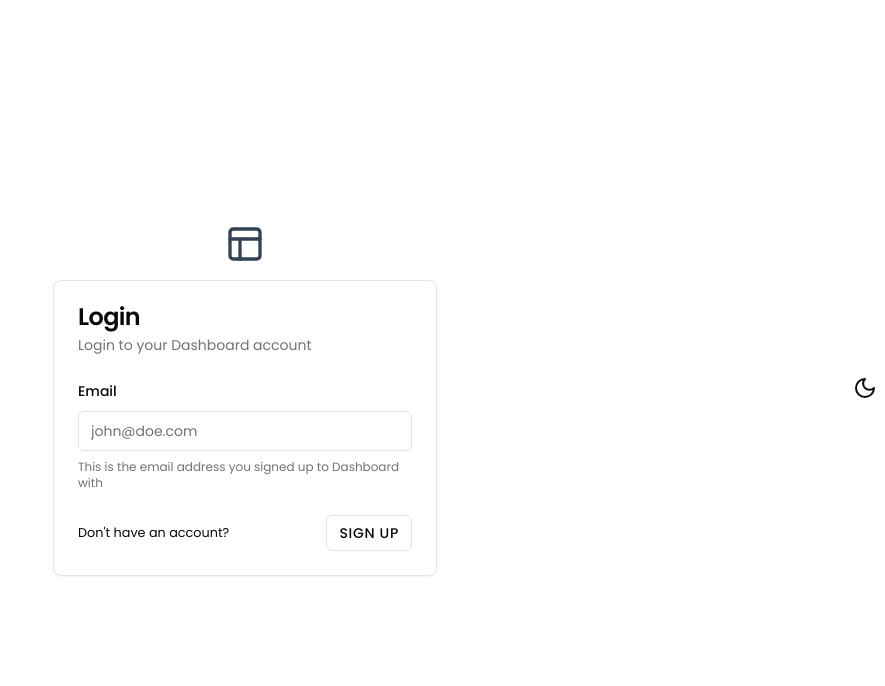
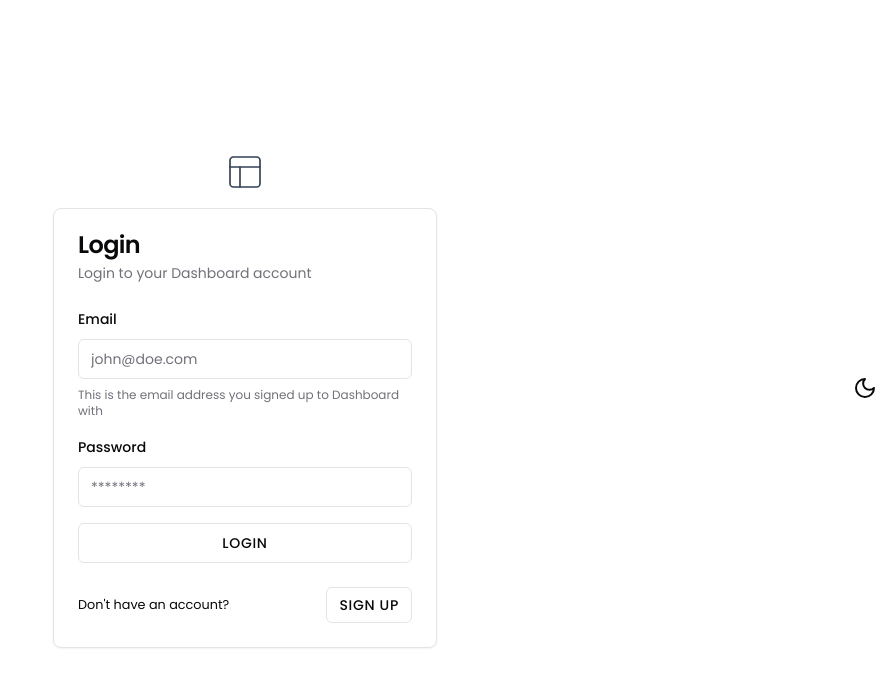
Before and after one commit to bmenc/demo, a Next.js app: page /login in a window 1280 px wide. Shown: the top 686 px of the page, without its empty margins (395-1280 px from the left). Built offline with nearby package versions, Linux system fonts and the light colour scheme.

Commit message:
feat: Add password field to login form

```diff
--- a/app/(logged-out)/login/page.tsx
+++ b/app/(logged-out)/login/page.tsx
@@ -26,7 +26,7 @@ import { Input } from "@/components/ui/input";
 
 const formSchema = zod.object({
   email: zod.string().email(),
-  password: zod.string(),
+  password: zod.string().min(8),
 });
 
 export default function LoginPage() {
@@ -44,7 +44,7 @@ export default function LoginPage() {
 
   return (
     <>
-      <PanelsTopLeft size={40} strokeWidth={2} className="text-slate-700" />
+      <PanelsTopLeft size={40} strokeWidth={1} className="text-slate-700" />
       <Card className="w-full max-w-sm">
         <CardHeader>
           <CardTitle>Login</CardTitle>
@@ -52,7 +52,10 @@ export default function LoginPage() {
         </CardHeader>
         <CardContent>
           <Form {...form}>
-            <form onSubmit={form.handleSubmit(handleSubmit)}>
+            <form
+              className="flex flex-col gap-4"
+              onSubmit={form.handleSubmit(handleSubmit)}
+            >
               <FormField
                 control={form.control}
                 name="email"
@@ -63,7 +66,7 @@ export default function LoginPage() {
                       <FormControl>
                         <Input
                           placeholder="john@doe.com"
-                          type="email"
+                          // type="email"
                           {...field}
                         />
                       </FormControl>
@@ -76,6 +79,28 @@ export default function LoginPage() {
                   );
                 }}
               ></FormField>
+              <FormField
+                control={form.control}
+                name="password"
+                render={({ field }) => {
+                  return (
+                    <FormItem>
+                      <FormLabel>Password</FormLabel>
+                      <FormControl>
+                        <Input
+                          placeholder="********"
+                          type="password"
+                          {...field}
+                        />
+                      </FormControl>
+                      <FormMessage />
+                    </FormItem>
+                  );
+                }}
+              ></FormField>
+              <Button type="submit" variant="outline">
+                Login
+              </Button>
             </form>
           </Form>
         </CardContent>
--- a/app/(logged-out)/page.tsx
+++ b/app/(logged-out)/page.tsx
@@ -6,7 +6,7 @@ export default function LandingPage() {
   return (
     <>
       <h1 className="flex gap-2 items-center">
-        <PanelsTopLeft size={50} strokeWidth={2} className="text-slate-700" />
+        <PanelsTopLeft size={50} strokeWidth={1} className="text-slate-700" />
         Dashboard
       </h1>
       <p>The best Dashboard to manage data flows</p>
--- a/app/globals.css
+++ b/app/globals.css
@@ -22,7 +22,7 @@ body {
     --muted-foreground: 240 3.8% 46.1%;
     --accent: 240 4.8% 95.9%;
     --accent-foreground: 240 5.9% 10%;
-    --destructive: 0 84.2% 60.2%;
+    --destructive: 0 72% 51%;
     --destructive-foreground: 0 0% 98%;
     --border: 240 5.9% 90%;
     --input: 240 5.9% 90%;
@@ -50,7 +50,7 @@ body {
     --muted-foreground: 240 5% 64.9%;
     --accent: 240 3.7% 15.9%;
     --accent-foreground: 0 0% 98%;
-    --destructive: 0 62.8% 30.6%;
+    --destructive: 0 72% 51%;
     --destructive-foreground: 0 0% 98%;
     --border: 240 3.7% 15.9%;
     --input: 240 3.7% 15.9%;
```
